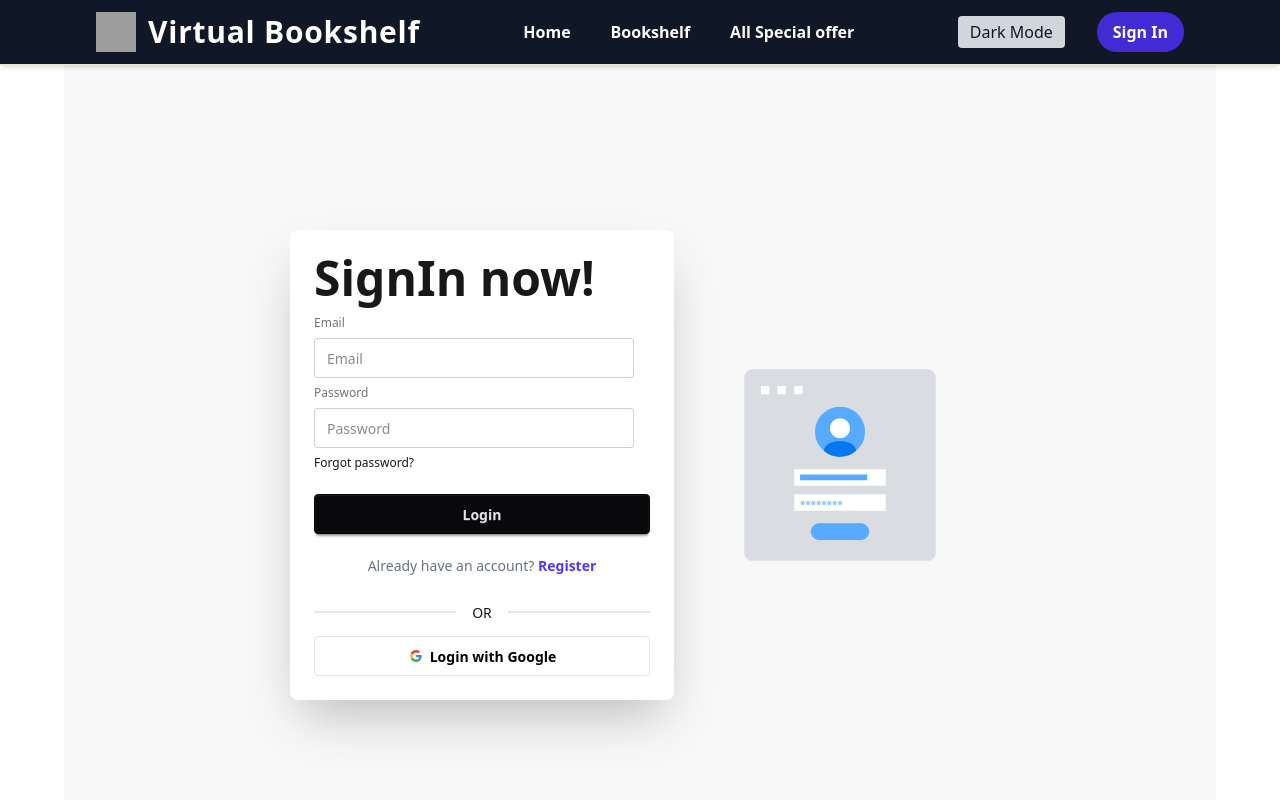
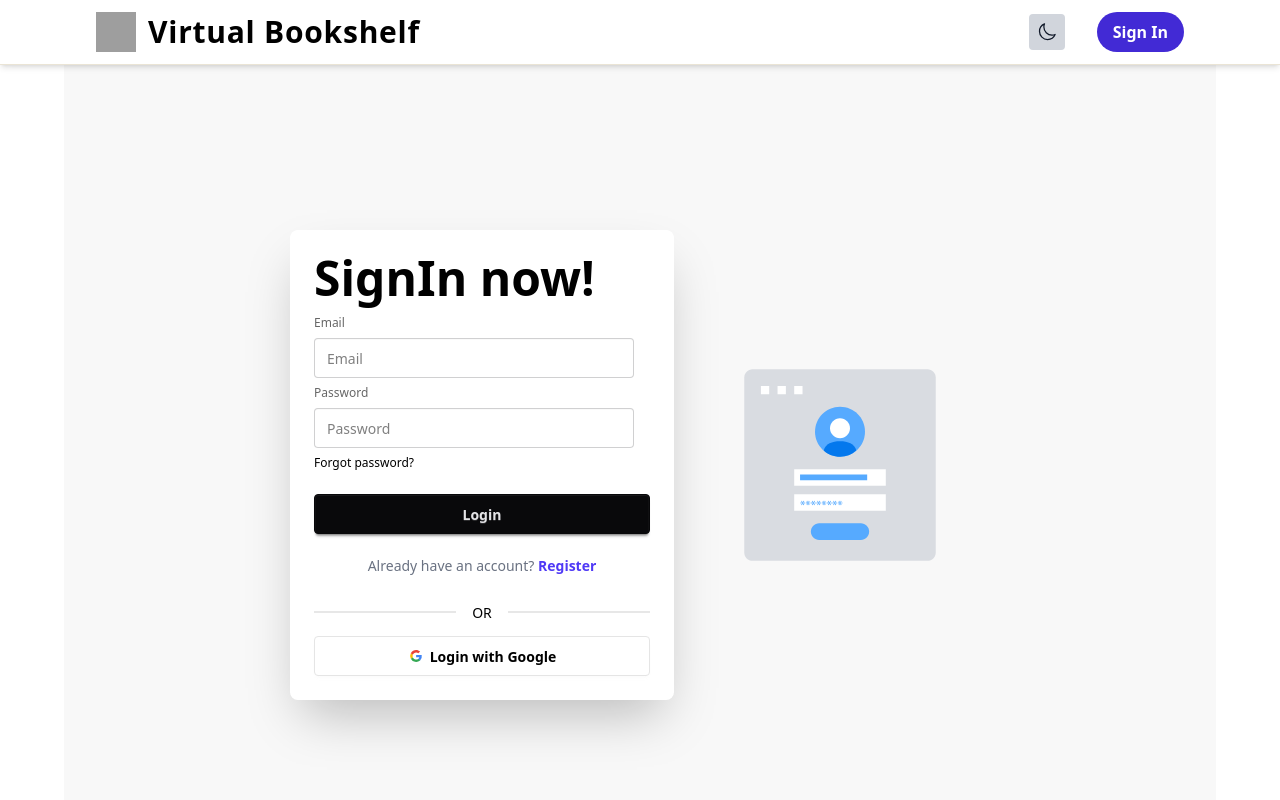
Before and after one commit to dev-ratul/virtual-bookshelf-client-2, a React (Vite) app: page /signIn in a window 1280 px wide. Shown: the top 800 px of the page. Built offline with nearby package versions, Linux system fonts and the light colour scheme; no server answers; grey boxes are pictures that could not be loaded.

Commit message:
complete project

```diff
--- a/package.json
+++ b/package.json
@@ -31,19 +31,21 @@
     "recharts": "^3.0.0",
     "slick-carousel": "^1.8.1",
     "sweetalert2": "^11.22.1",
-    "swiper": "^11.2.10",
-    "tailwindcss": "^4.1.10"
+    "swiper": "^11.2.10"
   },
   "devDependencies": {
     "@eslint/js": "^9.25.0",
     "@types/react": "^19.1.2",
     "@types/react-dom": "^19.1.2",
     "@vitejs/plugin-react": "^4.4.1",
+    "autoprefixer": "^10.4.21",
     "daisyui": "^5.0.43",
     "eslint": "^9.25.0",
     "eslint-plugin-react-hooks": "^5.2.0",
     "eslint-plugin-react-refresh": "^0.4.19",
     "globals": "^16.0.0",
+    "postcss": "^8.5.6",
+    "tailwindcss": "^4.1.11",
     "vite": "^6.3.5"
   }
 }
--- a/src/Pages/Shared/BookShelf.jsx
+++ b/src/Pages/Shared/BookShelf.jsx
@@ -47,7 +47,7 @@ const BookShelf = () => {
           <input
             type="text"
             placeholder="Search by title or author..."
-            className="w-full pl-10 pr-4 py-2 border dark:bg-gray-100 border-gray-300 rounded-lg shadow-sm focus:outline-none focus:border-purple-500 focus:ring-2 focus:ring-purple-200 transition duration-200"
+            className="w-full pl-10 pr-4 py-2 border bg-gray-100 text-black border-gray-300 rounded-lg shadow-sm focus:outline-none focus:border-purple-500 focus:ring-2 focus:ring-purple-200 transition duration-200"
             value={searchTerm}
             onChange={(e) => setSearchTerm(e.target.value)}
           />
@@ -70,7 +70,7 @@ const BookShelf = () => {
 
         {/* Dropdown Filter */}
         <select
-          className="border dark:bg-gray-100 border-gray-300 rounded-lg px-4 py-2 shadow-sm focus:outline-none focus:border-purple-500 focus:ring-2 focus:ring-purple-200 transition duration-200"
+          className="border bg-gray-100 text-gray-500 border-gray-300 rounded-lg px-4 py-2 shadow-sm focus:outline-none focus:border-purple-500 focus:ring-2 focus:ring-purple-200 transition duration-200"
           value={readingStatus}
           onChange={(e) => setReadingStatus(e.target.value)}
         >
--- a/src/Pages/Shared/Navber.jsx
+++ b/src/Pages/Shared/Navber.jsx
@@ -1,37 +1,38 @@
-import { NavLink, useNavigate } from "react-router";
-import { AuthContext } from "../../Context/AuthContext/AuthContext";
+import { NavLink, useNavigate } from "react-router"; // react-router-dom use করবি
 import { useContext, useEffect, useState } from "react";
 import { Disclosure } from "@headlessui/react";
-import { Bars3Icon, XMarkIcon } from "@heroicons/react/24/outline";
+import { Bars3Icon, XMarkIcon, MoonIcon, SunIcon } from "@heroicons/react/24/outline";
+import { AuthContext } from "../../Context/AuthContext/AuthContext";
 
-const Navber = () => {
+const Navbar = () => {
   const { user, logOut } = useContext(AuthContext);
   const navigate = useNavigate();
 
+  // LocalStorage থেকে থিম নাও, না থাকলে system preference নাও
   const [darkMode, setDarkMode] = useState(() => {
-    // লোকাল স্টোরেজ থেকে থিম নিয়ে আসা
     if (typeof window !== "undefined") {
-      const saved = localStorage.getItem("darkMode");
-      return saved === "true";
+      const savedTheme = localStorage.getItem("theme");
+      if (savedTheme) return savedTheme === "dark";
+      return window.matchMedia("(prefers-color-scheme: dark)").matches;
     }
     return false;
   });
 
-  // darkMode state অনুযায়ী html root এ class যোগ/অপসারণ
+  // dark class যোগ/অপসারণ এবং localStorage আপডেট
   useEffect(() => {
+    const root = window.document.documentElement;
     if (darkMode) {
-      document.documentElement.classList.add("dark");
+      root.classList.add("dark");
+      localStorage.setItem("theme", "dark");
     } else {
-      document.documentElement.classList.remove("dark");
+      root.classList.remove("dark");
+      localStorage.setItem("theme", "light");
     }
-    localStorage.setItem("darkMode", darkMode);
   }, [darkMode]);
 
   const handleLogout = () => {
     logOut()
-      .then(() => {
-        navigate("/signIn");
-      })
+      .then(() => navigate("/signIn"))
       .catch((error) => console.log("error", error));
   };
 
@@ -45,43 +46,15 @@ const Navber = () => {
 
   const links = (
     <>
-      <li>
-        <NavLink to="/" className={navLinkClass}>
-          Home
-        </NavLink>
-      </li>
-      <li>
-        <NavLink to="/book-shelf" className={navLinkClass}>
-          Bookshelf
-        </NavLink>
-      </li>
-      <li>
-        <NavLink to="/all-special-offer" className={navLinkClass}>
-          All Special offer
-        </NavLink>
-      </li>
+      <li><NavLink to="/" className={navLinkClass}>Home</NavLink></li>
+      <li><NavLink to="/book-shelf" className={navLinkClass}>Bookshelf</NavLink></li>
+      <li><NavLink to="/all-special-offer" className={navLinkClass}>All Special Offer</NavLink></li>
       {user && (
         <>
-          <li>
-            <NavLink to="/add-book" className={navLinkClass}>
-              Add Book
-            </NavLink>
-          </li>
-          <li>
-            <NavLink to="/my-book" className={navLinkClass}>
-              My Books
-            </NavLink>
-          </li>
-          <li>
-            <NavLink to="/add-special-offer" className={navLinkClass}>
-              Add Special Offer
-            </NavLink>
-          </li>
-          <li>
-            <NavLink to="/profile" className={navLinkClass}>
-              Profile
-            </NavLink>
-          </li>
+          <li><NavLink to="/add-book" className={navLinkClass}>Add Book</NavLink></li>
+          <li><NavLink to="/my-book" className={navLinkClass}>My Books</NavLink></li>
+          <li><NavLink to="/add-special-offer" className={navLinkClass}>Add Special Offer</NavLink></li>
+          <li><NavLink to="/profile" className={navLinkClass}>Profile</NavLink></li>
         </>
       )}
     </>
@@ -90,11 +63,11 @@ const Navber = () => {
   return (
     <Disclosure
       as="nav"
-      className="bg-gray-900 shadow-md sticky top-0 z-50 border-b border-[#EAE4D5] dark:bg-gray-800"
+      className="shadow-md sticky top-0 z-50 border-b border-[#EAE4D5] dark:bg-gray-900"
     >
       {({ open }) => (
         <>
-          <div className="max-w-[90vw] m-auto px-4 sm:px-6 lg:px-8">
+          <div className="max-w-[90vw] mx-auto px-4 sm:px-6 lg:px-8">
             <div className="flex h-16 justify-between items-center">
               {/* Logo */}
               <div className="flex items-center gap-3">
@@ -105,7 +78,7 @@ const Navber = () => {
                 />
                 <NavLink
                   to="/"
-                  className="text-3xl font-bold text-white tracking-wide"
+                  className="text-3xl font-bold tracking-wide text-black dark:text-white"
                 >
                   Virtual Bookshelf
                 </NavLink>
@@ -118,13 +91,17 @@ const Navber = () => {
 
               {/* Desktop Buttons */}
               <div className="hidden lg:flex items-center gap-4">
-                {/* Dark Mode Toggle Button */}
+                {/* Dark Mode Toggle */}
                 <button
                   onClick={() => setDarkMode(!darkMode)}
-                  className="mr-4 px-3 py-1 bg-gray-300 dark:bg-gray-700 text-gray-900 dark:text-gray-100 rounded transition"
+                  className="mr-4 p-2 rounded bg-gray-300 dark:bg-gray-700 text-gray-900 dark:text-gray-100 transition"
                   aria-label="Toggle Dark Mode"
                 >
-                  {darkMode ? "Light Mode" : "Dark Mode"}
+                  {darkMode ? (
+                    <SunIcon className="h-5 w-5" />
+                  ) : (
+                    <MoonIcon className="h-5 w-5" />
+                  )}
                 </button>
 
                 {user ? (
@@ -149,10 +126,14 @@ const Navber = () => {
                 {/* Dark Mode Toggle Mobile */}
                 <button
                   onClick={() => setDarkMode(!darkMode)}
-                  className="px-3 py-1 bg-gray-300 dark:bg-gray-700 text-gray-900 dark:text-gray-100 rounded transition"
+                  className="p-2 rounded bg-gray-300 dark:bg-gray-700 text-gray-900 dark:text-gray-100 transition"
                   aria-label="Toggle Dark Mode"
                 >
-                  {darkMode ? "Light" : "Dark"}
+                  {darkMode ? (
+                    <SunIcon className="h-5 w-5" />
+                  ) : (
+                    <MoonIcon className="h-5 w-5" />
+                  )}
                 </button>
 
                 <Disclosure.Button className="inline-flex items-center justify-center rounded-md text-white hover:text-[#6f4e37] focus:outline-none">
@@ -191,4 +172,4 @@ const Navber = () => {
   );
 };
 
-export default Navber;
+export default Navbar;
--- a/src/Pages/Shared/PopulerBook.jsx
+++ b/src/Pages/Shared/PopulerBook.jsx
@@ -49,7 +49,7 @@ const PopulerBook = ({ populerBook }) => {
 
   return (
     <section className=" min-h-screen pt-10 px-6">
-      <h1 className="text-4xl font-bold text-[#4b3f2f] dark:text-white tracking-wide text-center">
+      <h1 className="text-4xl font-bold   tracking-wide text-center">
         Popular Books
       </h1>
 
--- a/src/Pages/Shared/Profile.jsx
+++ b/src/Pages/Shared/Profile.jsx
@@ -31,7 +31,7 @@ const Profile = () => {
   }));
 
   return (
-    <div className="min-h-screen bg-gray-50 dark:bg-black py-12 px-4">
+    <div className="min-h-screen py-12 px-4">
       <div className="max-w-6xl mx-auto bg-white  rounded-3xl shadow-2xl overflow-hidden grid grid-cols-1 md:grid-cols-3">
 
         <div className="bg-gradient-to-tr from-purple-0 to-indigo-100 text-white p-8 flex flex-col items-center justify-center space-y-4">
--- a/src/Pages/Shared/SalesOffer/SpecialOffer/SpecialOffer.jsx
+++ b/src/Pages/Shared/SalesOffer/SpecialOffer/SpecialOffer.jsx
@@ -43,7 +43,7 @@ const SpecialOffer = () => {
         initial={{ opacity: 0, y: -50 }}
         animate={{ opacity: 1, y: 0 }}
         transition={{ duration: 1 }}
-        className="text-4xl font-bold text-[#4b3f2f] dark:text-gray-100 tracking-wide text-center    mb-8 sm:mb-12 drop-shadow-lg "
+        className="text-4xl font-bold  tracking-wide text-center    mb-8 sm:mb-12 drop-shadow-lg "
       >
         ✨ Special Offers
       </motion.h1>
--- a/src/Pages/Shared/Slid.jsx
+++ b/src/Pages/Shared/Slid.jsx
@@ -51,7 +51,7 @@ const Slider = () => {
               className="relative h-[90vh] w-full bg-cover bg-center flex items-center justify-center"
               style={{ backgroundImage: `url(${slide.img})` }}
             >
-              <div className="absolute inset-0 bg-gradient-to-r white:from-black/90 white:via-black/70 dark:from-black/20 dark:via-black/20 to-transparent z-0"></div>
+              <div className="absolute inset-0 bg-gradient-to-r from-black/70 via-black/60  to-transparent z-0"></div>
 
               <div className="relative z-10 text-white text-center px-4 sm:px-10 max-w-4xl animate__animated animate__fadeIn">
                 <h2 className="text-3xl sm:text-5xl lg:text-6xl font-extrabold drop-shadow-md mb-6">
--- a/src/Pages/Shared/TopReviewer.jsx
+++ b/src/Pages/Shared/TopReviewer.jsx
@@ -23,10 +23,10 @@ TopReviewer = () => {
       transition={{ duration: 0.6 }}
     >
       <div className="max-w-5xl mx-auto text-center px-4">
-        <h2 className="text-3xl font-bold text-[#4b3f2f] dark:text-gray-100 tracking-wide mb-2">
+        <h2 className="text-3xl font-bold  tracking-wide mb-2">
           🌟 Top Reviewers
         </h2>
-        <p className="text-gray-600 dark:text-gray-200 mb-8">
+        <p className=" mb-8">
           Meet our most active readers who constantly help others with their book reviews!
         </p>
 
--- a/src/index.css
+++ b/src/index.css
@@ -1,2 +1,16 @@
 @import "tailwindcss";
 @plugin "daisyui";
+
+/*
+@tailwind base;
+@tailwind components;
+@tailwind utilities; */
+
+/* Default Light/Dark background for the whole app */
+html {
+  @apply bg-white text-black;
+}
+
+html.dark {
+  @apply bg-gray-800 text-white;
+}
```
Also changed, not shown: src/Pages/Shared/ReaderStats.jsx (+6 -6 lines), tailwind.config.js (+10 -6 lines), 1 other file (tests, documents, lock files or other folders).
